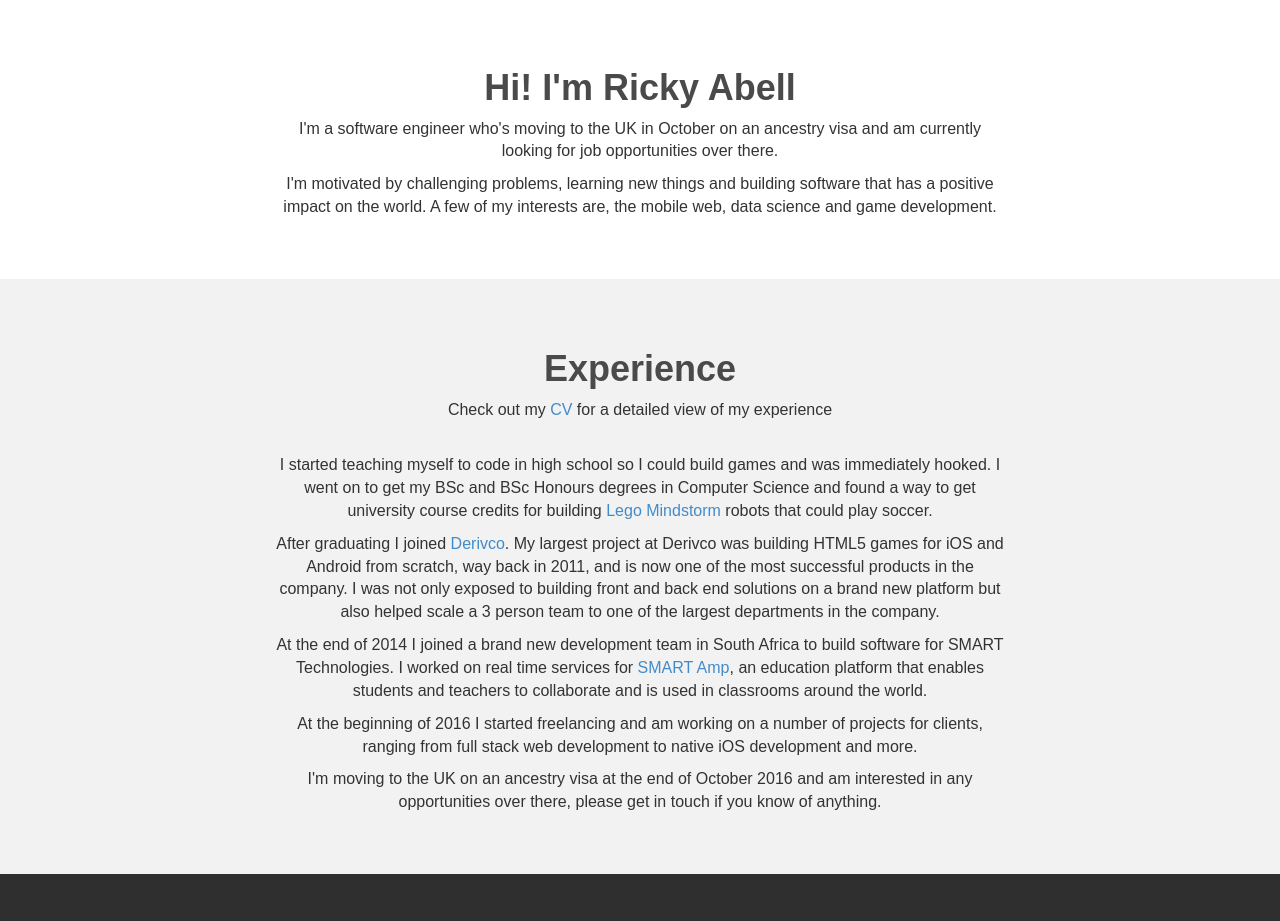
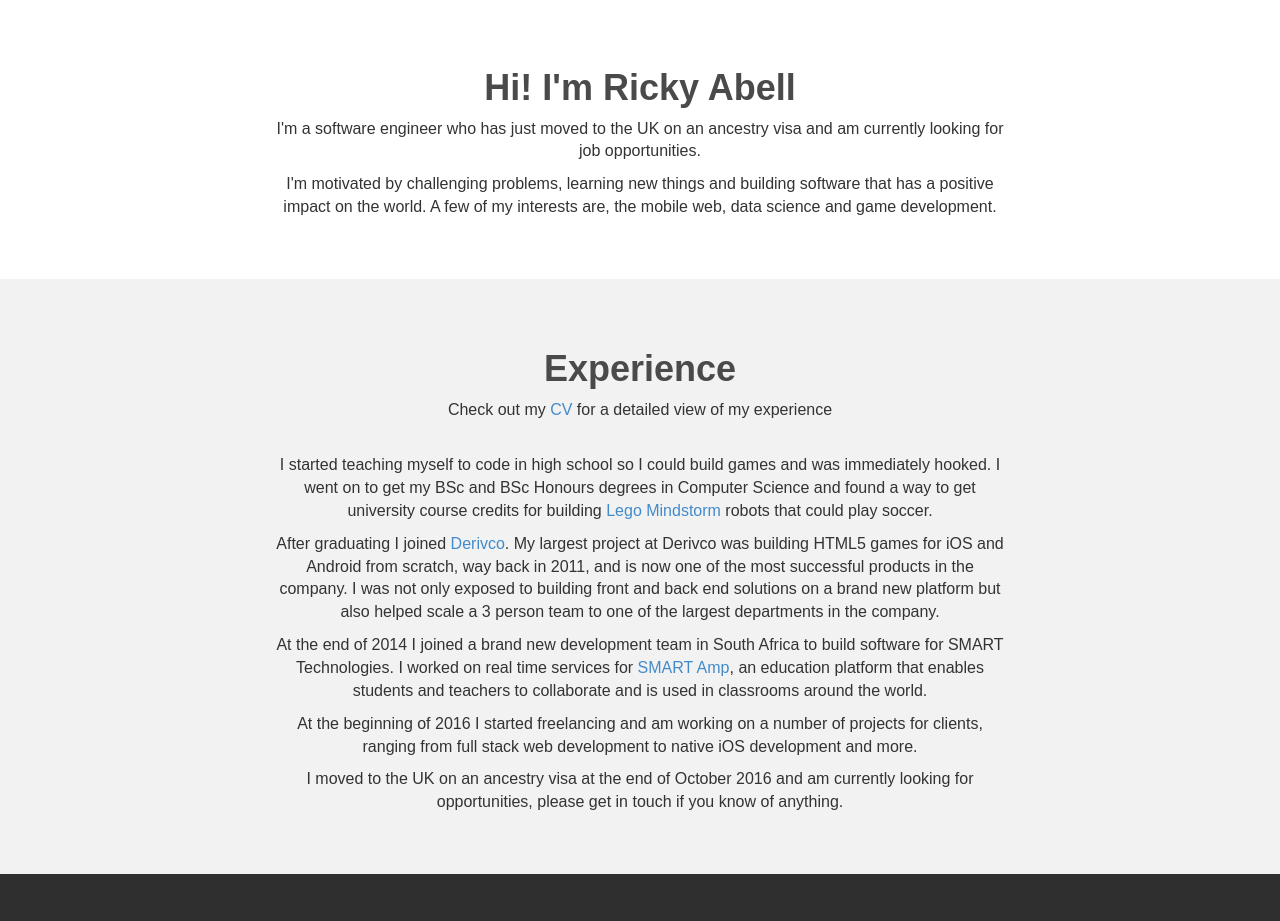
Before and after one commit to RickyAbell/RickyAbell.github.io, a website: page index.html in a window 1280 px wide. Shown: the part 686-1607 px from the top of the page. Drawn offline with Linux system fonts and the light colour scheme; a web font is replaced by a local one.

Commit message:
Updating my description on index.html

```diff
--- a/index.html
+++ b/index.html
@@ -39,7 +39,7 @@
   		<div class="col-lg-8 col-lg-offset-2 centered">
   			<h1>Hi! I'm Ricky Abell</h1>
 
-        <p>I'm a software engineer who's moving to the UK in October on an ancestry visa and am currently looking for job opportunities over there.</p>
+        <p>I'm a software engineer who has just moved to the UK on an ancestry visa and am currently looking for job opportunities.</p>
 
         <p>I'm motivated by challenging problems, learning new things and building software that has a positive impact on the world. A few of my interests are, the mobile web, data science and game development.</p>
 
@@ -68,7 +68,7 @@
             At the beginning of 2016 I started freelancing and am working on a number of projects for clients, ranging from full stack web development to native iOS development and more.
           </p>
           <p>
-            I'm moving to the UK on an ancestry visa at the end of October 2016  and am interested in any opportunities over there, please get in touch if you know of anything.
+            I moved to the UK on an ancestry visa at the end of October 2016 and am currently looking for opportunities, please get in touch if you know of anything.
           </p>
 
         </div>
```
